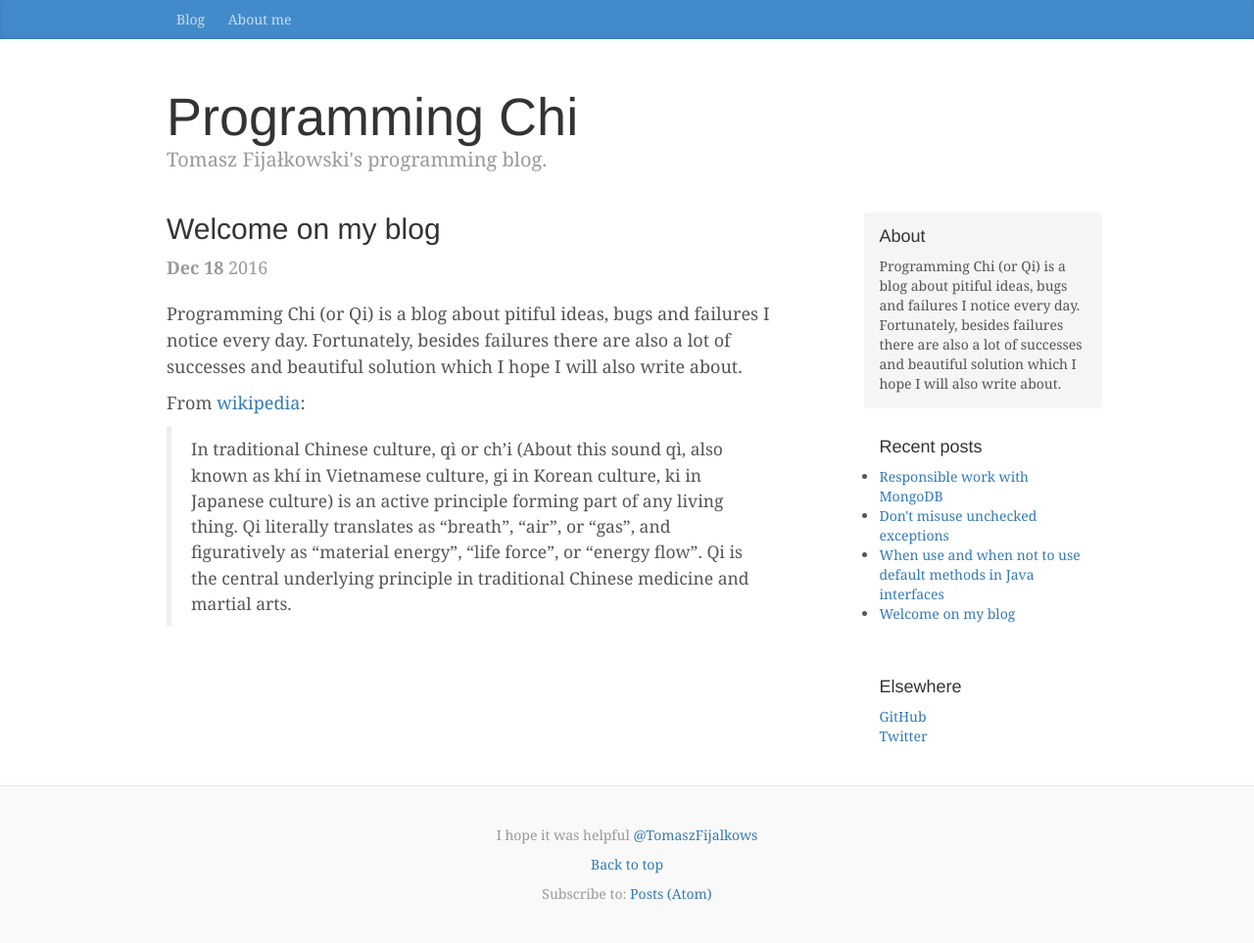
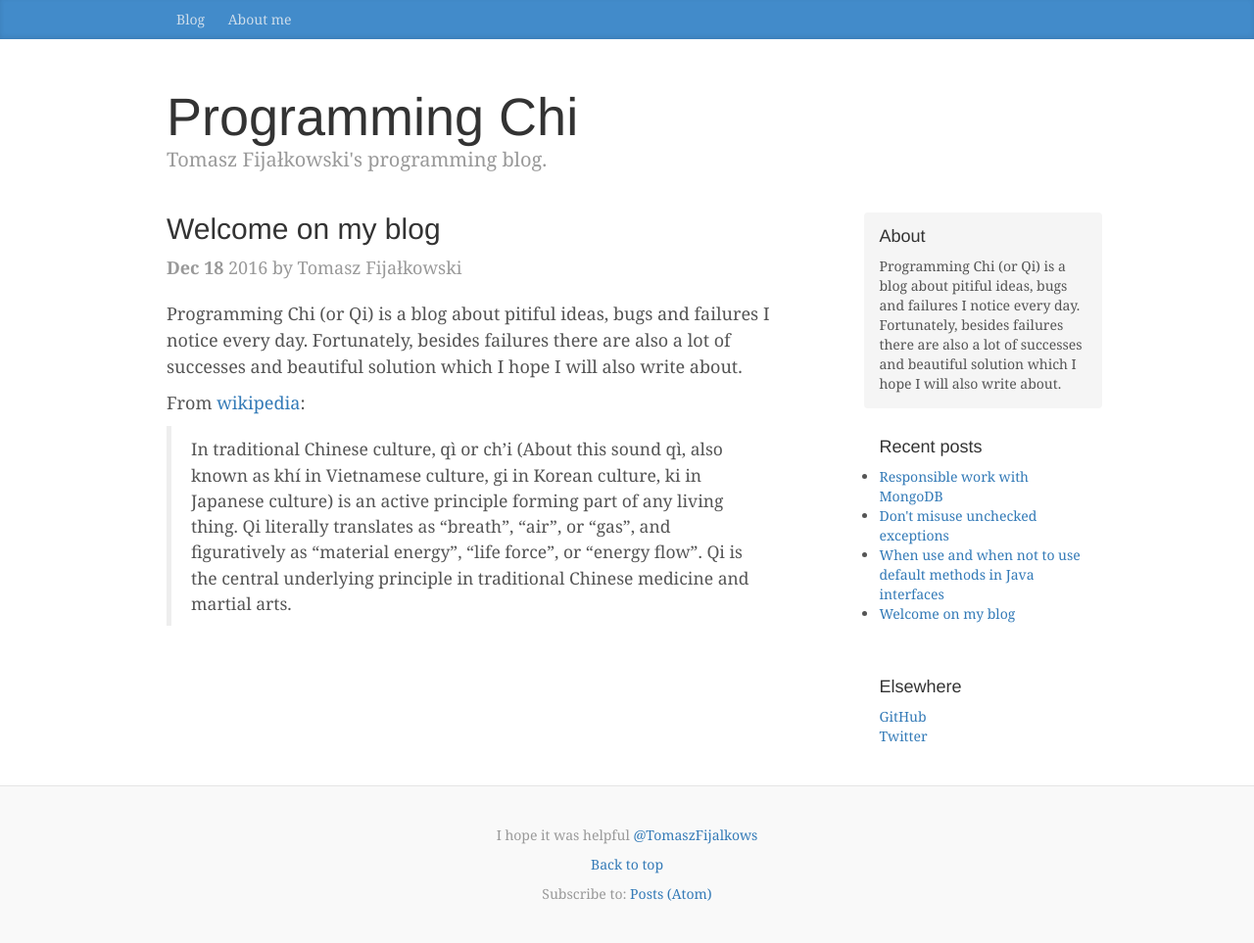
Before and after one commit to tfij/tfij.github.io, a Jekyll site: the page built from _posts/2016-12-18-Welcome.md, in a window 1280 px wide. Shown: the whole page at 98% size. Built offline with Jekyll 4.4.1, drawn with Linux system fonts in a browser that asks for light colours.

Commit message:
add author to posts (for google :) )

```diff
--- a/_layouts/post.html
+++ b/_layouts/post.html
@@ -4,7 +4,10 @@ layout: default
 
 <article>
     <h1>{{ page.title }}</h1>
-    <p class="blog-post-meta"><time class="post-date">{{ page.date | date: "<strong>%b %-d</strong> %Y" }}</time></p>
+    <p class="blog-post-meta">
+        <time class="post-date">{{ page.date | date: "<strong>%b %-d</strong> %Y" }}</time>
+        by <span class="authors">Tomasz Fijałkowski</span>
+    </p>
 
     {% if page.publishedAt %}
     <div class="bs-callout bs-callout-small bs-callout-info">
```
